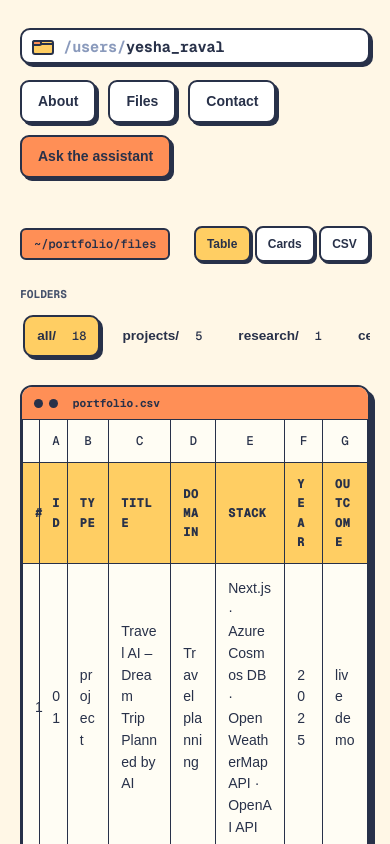
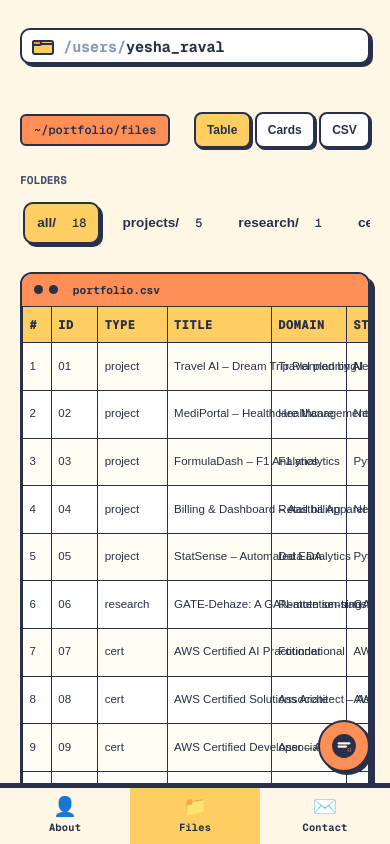
Before and after one commit to YeshaRaval/aws-hackthon-portfolio, a Next.js app: page /files in a window 390 px wide. Shown: the top 844 px of the page. Built offline with nearby package versions, Linux system fonts and the light colour scheme.

Commit message:
feat: assistant redesign + mobile layout

```diff
--- a/app/assistant/assistant-workspace.tsx
+++ b/app/assistant/assistant-workspace.tsx
@@ -17,54 +17,60 @@ type Message =
   | { role: "user"; text: string }
   | { role: "assistant"; text: string; done: boolean };
 
-/** Splits text into plain segments and URL segments, renders URLs as links. */
-function renderText(text: string): React.ReactNode[] {
-  const urlRegex = /(https?:\/\/[^\s,)\]]+)/g;
-  const parts = text.split(urlRegex);
+/** Extracts https:// URLs from text, returns them deduplicated */
+function extractUrls(text: string): string[] {
+  const matches = text.match(/https?:\/\/[^\s,)\]]+/g) ?? [];
+  const cleaned = matches.map((u) => u.replace(/[.,!?)]+$/, ""));
+  return [...new Set(cleaned)];
+}
 
-  return parts.map((part, i) => {
-    if (urlRegex.test(part)) {
-      // Reset lastIndex after test() consumed it
-      urlRegex.lastIndex = 0;
-      // Trim trailing punctuation that got caught (e.g. trailing period)
-      const clean = part.replace(/[.,!?)]+$/, "");
-      const trailing = part.slice(clean.length);
-      let label = clean;
-      try {
-        const u = new URL(clean);
-        // Show just hostname + short path as label
-        label = u.hostname + (u.pathname !== "/" ? u.pathname.replace(/\/$/, "") : "");
-      } catch { /* keep full URL as label */ }
+/** Strips URLs from text for the main answer body */
+function stripUrls(text: string): string {
+  return text.replace(/https?:\/\/[^\s,)\]]+/g, "").replace(/\s{2,}/g, " ").trim();
+}
 
-      return (
-        <span key={i}>
-          <a
-            href={clean}
-            target="_blank"
-            rel="noreferrer"
-            className="assistant-link"
-          >
-            {label} ↗
-          </a>
-          {trailing}
-        </span>
-      );
-    }
-    urlRegex.lastIndex = 0;
-    return <span key={i}>{part}</span>;
-  });
+/** Short readable label for a URL */
+function urlLabel(url: string): string {
+  try {
+    const u = new URL(url);
+    const path = u.pathname.replace(/\/$/, "");
+    return u.hostname + (path && path !== "/" ? path : "");
+  } catch {
+    return url;
+  }
 }
+
+const THINKING_STEPS = [
+  "Reading the question",
+  "Searching portfolio data",
+  "Composing answer",
+];
 
 export default function AssistantWorkspace() {
   const [messages, setMessages] = useState<Message[]>([]);
   const [input, setInput] = useState("");
   const [loading, setLoading] = useState(false);
+  const [thinkingStep, setThinkingStep] = useState(0);
   const bottomRef = useRef<HTMLDivElement>(null);
   const inputRef = useRef<HTMLInputElement>(null);
+  const thinkingTimer = useRef<ReturnType<typeof setInterval> | null>(null);
 
   useEffect(() => {
     bottomRef.current?.scrollIntoView({ behavior: "smooth" });
   }, [messages]);
+
+  // Animate through thinking steps while loading
+  useEffect(() => {
+    if (loading) {
+      setThinkingStep(0);
+      thinkingTimer.current = setInterval(() => {
+        setThinkingStep((s) => Math.min(s + 1, THINKING_STEPS.length - 1));
+      }, 700);
+    } else {
+      if (thinkingTimer.current) clearInterval(thinkingTimer.current);
+    }
+    return () => { if (thinkingTimer.current) clearInterval(thinkingTimer.current); };
+  }, [loading]);
 
   async function ask(question: string) {
     const q = question.trim();
@@ -134,7 +140,7 @@ export default function AssistantWorkspace() {
 
   return (
     <FolderPageTransition folderName="portfolio/assistant" title="Loading assistant...">
-      <main className="min-h-screen bg-[#fff7e6] px-5 text-[#283149] sm:px-10 lg:px-16">
+      <main className="min-h-screen bg-[#fff7e6] px-5 pb-24 text-[#283149] sm:px-10 sm:pb-8 lg:px-16">
         <div className="mx-auto max-w-[1320px]">
           <PortfolioHeader />
 
@@ -156,30 +162,77 @@ export default function AssistantWorkspace() {
                   </div>
                 )}
 
-                {messages.map((msg, i) => (
-                  <div key={i} className={`assistant-message assistant-message--${msg.role}`}>
-                    {msg.role === "user" ? (
-                      <span className="assistant-bubble assistant-bubble--user">{msg.text}</span>
-                    ) : (
+                {messages.map((msg, i) => {
+                  if (msg.role === "user") {
+                    return (
+                      <div key={i} className="assistant-message assistant-message--user">
+                        <span className="assistant-bubble assistant-bubble--user">{msg.text}</span>
+                      </div>
+                    );
+                  }
+
+                  // Assistant message
+                  const isLastMsg = i === messages.length - 1;
+                  const isStreaming = isLastMsg && loading;
+                  const urls = msg.done ? extractUrls(msg.text) : [];
+                  const bodyText = msg.done ? stripUrls(msg.text) : msg.text;
+
+                  return (
+                    <div key={i} className="assistant-message assistant-message--assistant">
                       <div className="assistant-bubble assistant-bubble--assistant">
-                        {msg.text ? (
-                          <span className="assistant-text">{renderText(msg.text)}</span>
-                        ) : (
-                          <span className="assistant-thinking" aria-label="Thinking">
-                            <span className="font-mono text-xs text-[#283149]">
-                              <span className="assistant-thinking-dot" />
-                              <span className="assistant-thinking-dot" />
-                              <span className="assistant-thinking-dot" />
-                            </span>
+
+                        {/* Thinking steps — shown while streaming with no text yet */}
+                        {isStreaming && !msg.text && (
+                          <div className="assistant-thinking-steps" aria-label="Thinking">
+                            {THINKING_STEPS.map((step, si) => (
+                              <div
+                                key={step}
+                                className={`assistant-thinking-step${si <= thinkingStep ? " assistant-thinking-step--active" : ""}`}
+                              >
+                                <span className="assistant-thinking-step__dot" aria-hidden="true" />
+                                <span className="font-mono text-xs">{step}</span>
+                              </div>
+                            ))}
+                          </div>
+                        )}
+
+                        {/* Answer body */}
+                        {bodyText ? (
+                          <span className="assistant-text">
+                            {bodyText}
+                            {isStreaming && <span className="assistant-cursor" aria-hidden="true">▌</span>}
                           </span>
+                        ) : null}
+
+                        {/* Source badges — shown after streaming is done */}
+                        {msg.done && urls.length > 0 && (
+                          <div className="assistant-sources">
+                            <span className="assistant-sources__label">sources:</span>
+                            {urls.map((url) => (
+                              <a
+                                key={url}
+                                href={url}
+                                target="_blank"
+                                rel="noreferrer"
+                                className="assistant-source-badge"
+                                aria-label={`Source: ${urlLabel(url)}`}
+                              >
+                                <span className="assistant-source-badge__icon" aria-hidden="true">
+                                  <svg viewBox="0 0 16 12" width="14" height="10" fill="none">
+                                    <rect x="0.5" y="2.5" width="15" height="9" rx="1.5" fill="#ff8f56" stroke="#283149" strokeWidth="1"/>
+                                    <rect x="0.5" y="2.5" width="5.5" height="3" rx="1" fill="#ffce63" stroke="#283149" strokeWidth="1"/>
+                                  </svg>
+                                </span>
+                                <span className="font-mono text-xs font-bold">{urlLabel(url)}</span>
+                              </a>
+                            ))}
+                          </div>
                         )}
-                        {msg.role === "assistant" && !msg.done && msg.text && (
-                          <span className="assistant-cursor" aria-hidden="true">▌</span>
-                        )}
+
                       </div>
-                    )}
-                  </div>
-                ))}
+                    </div>
+                  );
+                })}
                 <div ref={bottomRef} />
               </div>
 
--- a/app/globals.css
+++ b/app/globals.css
@@ -1343,3 +1343,191 @@ a.folder-action:active {
   white-space: pre-wrap;
   word-break: break-word;
 }
+
+/* ── Assistant: thinking steps ──────────────────────────────────────────── */
+.assistant-thinking-steps {
+  display: flex;
+  flex-direction: column;
+  gap: 0.4rem;
+  border: 1.5px solid #283149;
+  border-radius: 10px;
+  padding: 0.85rem 1rem;
+  background: #fffdf4;
+  font-family: var(--font-geist-mono), monospace;
+  margin-bottom: 0.25rem;
+}
+
+.assistant-thinking-step {
+  display: flex;
+  align-items: center;
+  gap: 0.5rem;
+  opacity: 0.35;
+  transition: opacity 300ms ease;
+}
+
+.assistant-thinking-step--active {
+  opacity: 1;
+}
+
+.assistant-thinking-step__dot {
+  width: 8px;
+  height: 8px;
+  border-radius: 50%;
+  border: 2px solid #283149;
+  background: #283149;
+  flex: none;
+}
+
+/* ── Assistant: source badges ───────────────────────────────────────────── */
+.assistant-sources {
+  display: flex;
+  flex-wrap: wrap;
+  align-items: center;
+  gap: 0.4rem;
+  margin-top: 0.85rem;
+  padding-top: 0.75rem;
+  border-top: 1px dashed #283149;
+  font-family: var(--font-geist-mono), monospace;
+}
+
+.assistant-sources__label {
+  font-size: 0.72rem;
+  font-weight: 700;
+  color: #45516b;
+  margin-right: 0.2rem;
+}
+
+.assistant-source-badge {
+  display: inline-flex;
+  align-items: center;
+  gap: 0.35rem;
+  border: 1.5px solid #283149;
+  border-radius: 7px;
+  padding: 0.2rem 0.6rem 0.2rem 0.45rem;
+  background: #ffce63;
+  color: #283149;
+  text-decoration: none;
+  font-size: 0.72rem;
+  font-weight: 700;
+  transition: background 140ms ease, transform 180ms cubic-bezier(0.34, 1.56, 0.64, 1);
+  max-width: 240px;
+  overflow: hidden;
+  text-overflow: ellipsis;
+  white-space: nowrap;
+}
+
+.assistant-source-badge:hover {
+  background: #283149;
+  color: #fff7e6;
+  transform: translateY(-1px);
+}
+
+.assistant-source-badge__icon {
+  flex: none;
+  display: flex;
+  align-items: center;
+}
+
+/* ── Mobile bottom navigation ───────────────────────────────────────────── */
+.mobile-bottom-nav {
+  display: flex;
+  position: fixed;
+  bottom: 0;
+  left: 0;
+  right: 0;
+  z-index: 40;
+  border-top: 2px solid #283149;
+  background: #fff7e6;
+  box-shadow: 0 -3px 0 #283149;
+}
+
+.mobile-bottom-nav__link {
+  flex: 1;
+  display: flex;
+  flex-direction: column;
+  align-items: center;
+  justify-content: center;
+  gap: 0.2rem;
+  padding: 0.6rem 0.25rem 0.55rem;
+  color: #283149;
+  text-decoration: none;
+  font-family: var(--font-geist-mono), monospace;
+  font-size: 0.65rem;
+  font-weight: 700;
+  transition: background 140ms ease;
+}
+
+.mobile-bottom-nav__link--active {
+  background: #ffce63;
+}
+
+.mobile-bottom-nav__icon {
+  font-size: 1.2rem;
+  line-height: 1;
+}
+
+.mobile-bottom-nav__label {
+  letter-spacing: 0.02em;
+}
+
+/* ── Mobile FAB (floating assistant button) ─────────────────────────────── */
+.mobile-fab {
+  position: fixed;
+  bottom: 4.5rem;
+  right: 1.25rem;
+  z-index: 41;
+  width: 52px;
+  height: 52px;
+  border-radius: 50%;
+  border: 2px solid #283149;
+  background: #ff8f56;
+  box-shadow: 3px 3px 0 #283149;
+  display: flex;
+  align-items: center;
+  justify-content: center;
+  text-decoration: none;
+  transition: transform 200ms cubic-bezier(0.34, 1.56, 0.64, 1), box-shadow 180ms ease;
+}
+
+.mobile-fab:hover {
+  transform: translateY(-3px) scale(1.06);
+  box-shadow: 5px 5px 0 #283149;
+}
+
+/* Hide mobile nav and FAB on tablet+ */
+@media (min-width: 640px) {
+  .mobile-bottom-nav,
+  .mobile-fab {
+    display: none;
+  }
+}
+
+/* ── Mobile table — horizontal scroll ──────────────────────────────────── */
+@media (max-width: 639px) {
+  /* Wrap the table in a scroll container */
+  .folder-browser__content {
+    overflow-x: auto;
+    -webkit-overflow-scrolling: touch;
+  }
+
+  .folder-file-table {
+    font-size: 0.72rem;
+    min-width: 580px; /* ensures columns stay readable, scroll kicks in below this */
+  }
+
+  .folder-file-table th,
+  .folder-file-table td {
+    padding: 0.5rem 0.4rem;
+    white-space: nowrap;
+  }
+
+  /* Hide the spreadsheet letter row on mobile — saves space */
+  .folder-file-table__letters {
+    display: none;
+  }
+
+  /* Page padding for bottom nav */
+  main {
+    padding-bottom: 5rem;
+  }
+}
--- a/app/layout.tsx
+++ b/app/layout.tsx
@@ -1,5 +1,6 @@
 import type { Metadata } from "next";
 import { Geist, Geist_Mono } from "next/font/google";
+import MobileNav from "./mobile-nav";
 import "./globals.css";
 
 const geistSans = Geist({
@@ -26,7 +27,7 @@ export default function RootLayout({ children }: LayoutProps<"/">) {
       lang="en"
       className={`${geistSans.variable} ${geistMono.variable} h-full antialiased`}
     >
-      <body className="min-h-full flex flex-col">{children}</body>
+      <body className="min-h-full flex flex-col">{children}<MobileNav /></body>
     </html>
   );
 }
--- /dev/null
+++ b/app/mobile-nav.tsx
@@ -0,0 +1,54 @@
+"use client";
+
+import Link from "next/link";
+import { usePathname } from "next/navigation";
+
+/**
+ * Mobile-only bottom navigation bar + floating assistant button.
+ * Hidden on sm+ screens via CSS.
+ */
+export default function MobileNav() {
+  const pathname = usePathname();
+
+  const links = [
+    { href: "/about", label: "About", icon: "👤" },
+    { href: "/files", label: "Files", icon: "📁" },
+    { href: "/contact", label: "Contact", icon: "✉️" },
+  ];
+
+  return (
+    <>
+      {/* Bottom nav bar — About, Files, Contact */}
+      <nav
+        className="mobile-bottom-nav"
+        aria-label="Mobile navigation"
+      >
+        {links.map(({ href, label, icon }) => (
+          <Link
+            key={href}
+            href={href}
+            aria-current={pathname === href ? "page" : undefined}
+            className={`mobile-bottom-nav__link${pathname === href ? " mobile-bottom-nav__link--active" : ""}`}
+          >
+            <span className="mobile-bottom-nav__icon" aria-hidden="true">{icon}</span>
+            <span className="mobile-bottom-nav__label">{label}</span>
+          </Link>
+        ))}
+      </nav>
+
+      {/* Floating assistant button */}
+      <Link
+        href="/assistant"
+        className="mobile-fab"
+        aria-label="Ask the assistant"
+      >
+        <svg viewBox="0 0 24 24" width="26" height="26" fill="none" aria-hidden="true">
+          <circle cx="12" cy="12" r="11" fill="#283149"/>
+          <path d="M7 9.5h10M7 12.5h7" stroke="#fff7e6" strokeWidth="2" strokeLinecap="round"/>
+          <circle cx="17" cy="15.5" r="2.5" fill="#ff8f56" stroke="#283149" strokeWidth="1.5"/>
+          <path d="M16 15.5h2M17 14.5v2" stroke="#283149" strokeWidth="1.2" strokeLinecap="round"/>
+        </svg>
+      </Link>
+    </>
+  );
+}
--- a/app/portfolio-header.tsx
+++ b/app/portfolio-header.tsx
@@ -16,7 +16,8 @@ export default function PortfolioHeader() {
         </span>
       </Link>
 
-      <nav aria-label="Main navigation" className="flex flex-wrap items-center gap-x-3 gap-y-3">
+      {/* Desktop nav — hidden on mobile, shown sm+ */}
+      <nav aria-label="Main navigation" className="hidden sm:flex flex-wrap items-center gap-x-3 gap-y-3">
         <Link href="/about" className="folder-action">About</Link>
         <Link href="/files" className="folder-action">Files</Link>
         <Link href="/contact" className="folder-action">Contact</Link>
```
